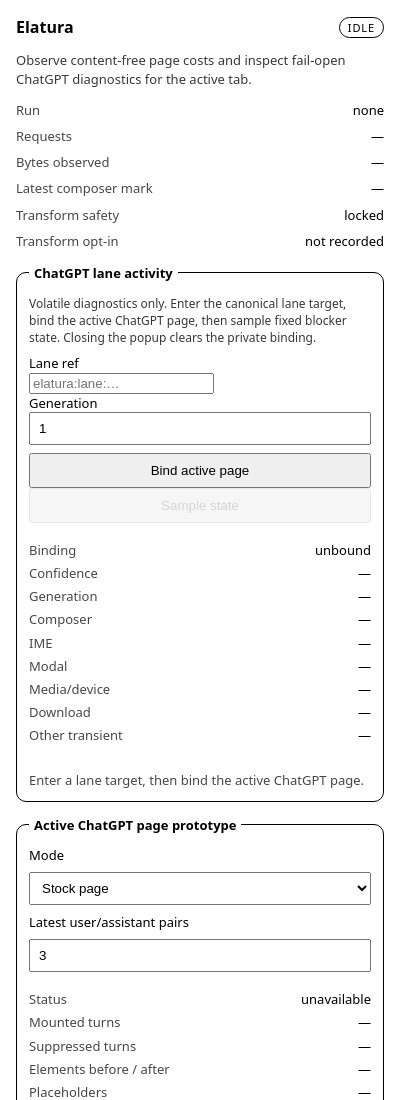
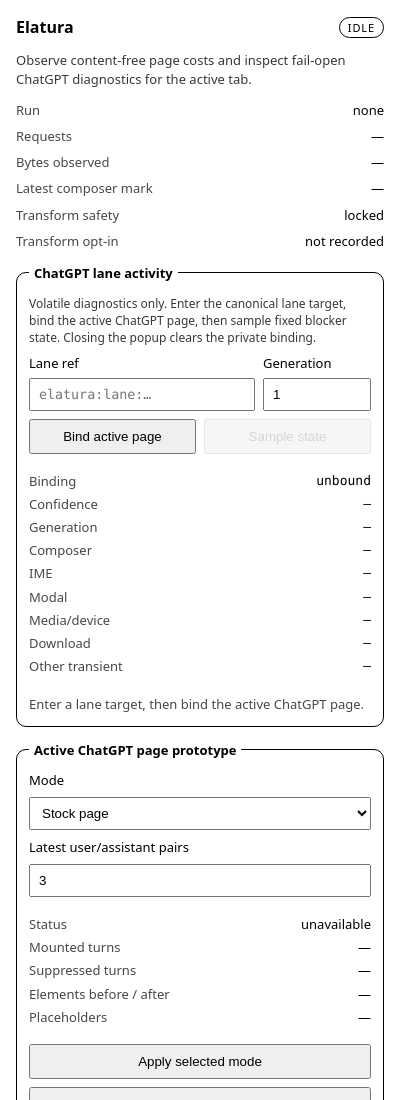
Before and after one commit to teamleaderleo/elatura, a browser extension: page extension/firefox/static/popup.html in a window 400 px wide. Shown: the top 1100 px of the page. Drawn offline with Linux system fonts and the light colour scheme; files that its build step writes are made by us from their sources.

Commit message:
Style volatile ChatGPT lane activity panel

```diff
--- a/extension/firefox/static/popup.css
+++ b/extension/firefox/static/popup.css
@@ -13,9 +13,19 @@
 legend { font-weight: 700; padding: 0 5px; }
 fieldset label { display: block; }
 fieldset label input[type="checkbox"] { margin-right: 7px; vertical-align: top; }
-select, input[type="number"] { box-sizing: border-box; width: 100%; padding: 7px 8px; }
+select,
+input[type="number"],
+input[type="text"] { box-sizing: border-box; width: 100%; padding: 7px 8px; }
 .note { margin: 2px 0 0; font-size: 12px; }
 .actions { display: grid; gap: 8px; margin-top: 14px; }
+.compact-actions { display: grid; grid-template-columns: 1fr 1fr; gap: 8px; }
+.lane-target-grid { display: grid; grid-template-columns: minmax(0, 1fr) 108px; gap: 5px 8px; align-items: end; }
+.lane-target-grid label:nth-of-type(1) { grid-column: 1; grid-row: 1; }
+.lane-target-grid label:nth-of-type(2) { grid-column: 2; grid-row: 1; }
+#activity-lane-ref { grid-column: 1; grid-row: 2; min-width: 0; font-family: ui-monospace, SFMono-Regular, Menlo, Consolas, monospace; }
+#activity-lane-generation { grid-column: 2; grid-row: 2; }
+.activity-readout dd { max-width: 170px; font-family: ui-monospace, SFMono-Regular, Menlo, Consolas, monospace; }
+.panel-status { margin-top: 2px; }
 button { width: 100%; padding: 8px 10px; }
 button:disabled { opacity: .5; }
 output { display: block; min-height: 1.4em; margin-top: 8px; opacity: .72; }
```
